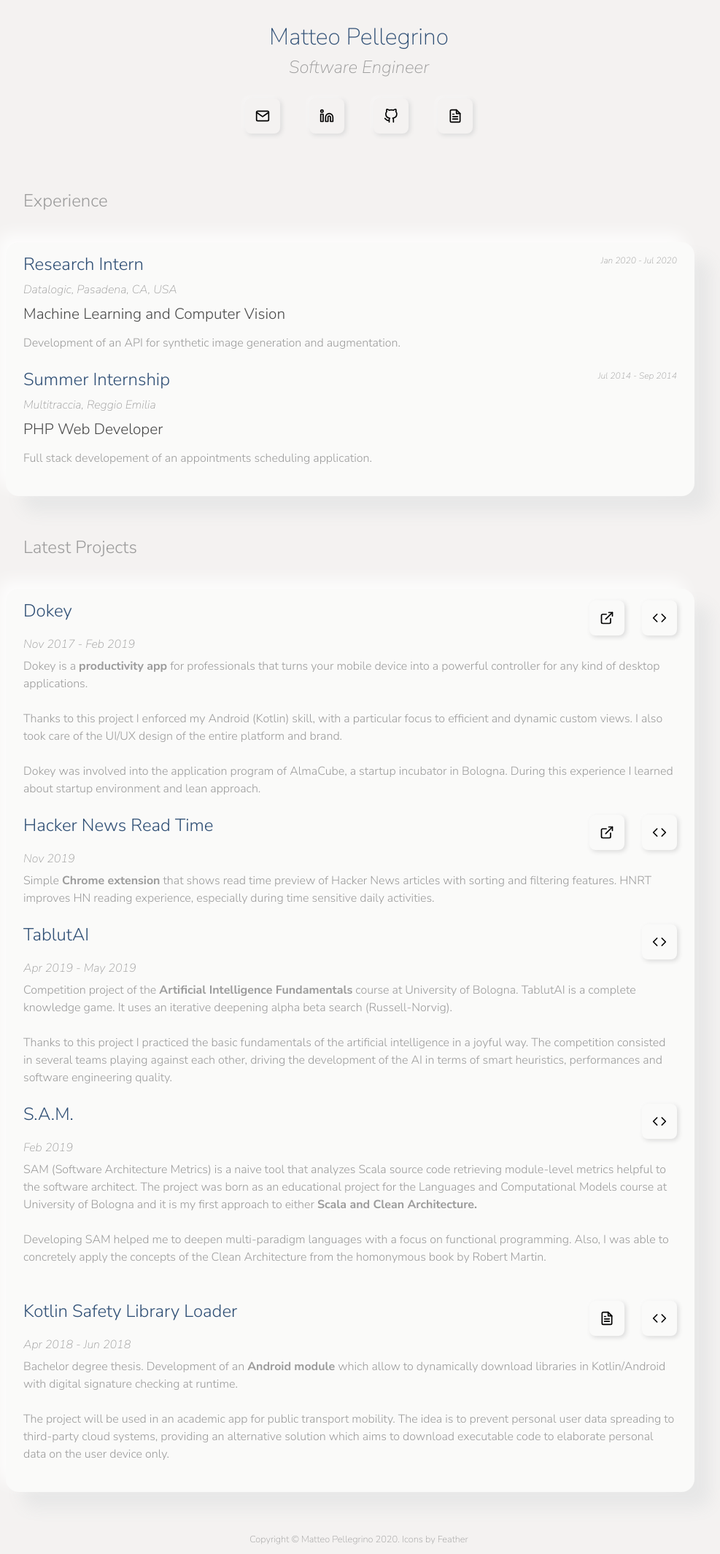
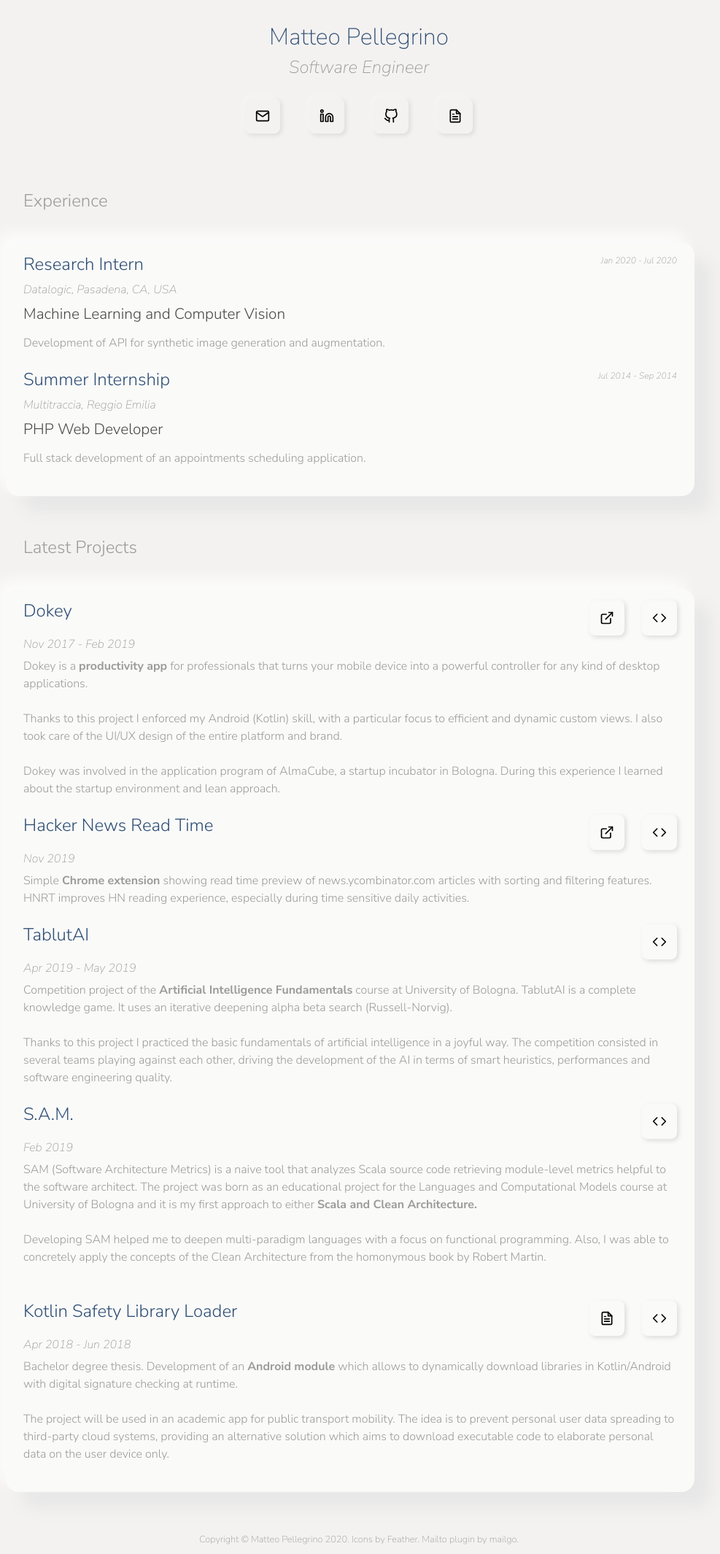
Before and after one commit to arabello/arabello.github.io, a Jekyll site: the page built from index.md, in a window 1280 px wide. Shown: the whole page at 73% size, without its empty margins (148-1135 px from the left). Built offline with Jekyll 4.4.1, drawn with Linux system fonts in a browser that asks for light colours; some of the changed lines change nothing that is shown.

Commit message:
Add mailgo plugin

```diff
--- a/_data/portfolio.yml
+++ b/_data/portfolio.yml
@@ -1,7 +1,6 @@
 contacts:
   - text: Email
     iconurl: /assets/images/mail.svg
-    href: 'mailto: matteo.pelle.pellegrino@gmail.com'
   - text: LinkedIn
     iconurl: /assets/images/linkedin.svg
     href: https://www.linkedin.com/in/mttpll
@@ -10,7 +9,7 @@
     href: https://github.com/arabello
   - text: Curriculum Vitae
     iconurl: /assets/images/file-text.svg
-    href: /res/
+    href: /res/Matteo Pellegrino CV.pdf
 sections:
   - title: Experience
     type: experience
@@ -19,12 +18,12 @@
         date: Jan 2020 - Jul 2020
         location: Datalogic, Pasadena, CA, USA
         short: Machine Learning and Computer Vision
-        desc: Development of an API for synthetic image generation and augmentation.
+        desc: Development of API for synthetic image generation and augmentation.
       - title: Summer Internship
         date: Jul 2014 - Sep 2014
         location: Multitraccia, Reggio Emilia
         short: PHP Web Developer
-        desc: Full stack developement of an appointments scheduling application.
+        desc: Full stack development of an appointments scheduling application.
   - title: Latest Projects
     type: projects
     items:
@@ -36,8 +35,8 @@
         Thanks to this project I enforced my Android (Kotlin) skill, with a particular focus to efficient and dynamic
         custom views. I also took care of the UI/UX design of the entire platform and brand.
         <br><br>
-        Dokey was involved into the application program of AlmaCube, a startup incubator in Bologna.
-        During this experience I learned about startup environment and lean approach.'
+        Dokey was involved in the application program of AlmaCube, a startup incubator in Bologna.
+        During this experience I learned about the startup environment and lean approach.'
         links:
           - text: Archived website
             iconurl: /assets/images/external-link.svg
@@ -47,7 +46,7 @@
             href: https://github.com/arabello/dokey-android
       - title: Hacker News Read Time
         date: Nov 2019
-        desc: 'Simple <b>Chrome extension</b> that shows read time preview of Hacker News articles with sorting
+        desc: 'Simple <b>Chrome extension</b> showing read time preview of news.ycombinator.com articles with sorting
         and filtering features. HNRT improves HN reading experience, especially during time sensitive daily activities.'
         links:
           - text: Chrome Web Store page
@@ -61,7 +60,7 @@
         desc: 'Competition project of the <b>Artificial Intelligence Fundamentals</b> course at University of Bologna.
         TablutAI is a complete knowledge game. It uses an iterative deepening alpha beta search (Russell-Norvig).
         <br><br>
-        Thanks to this project I practiced the basic fundamentals of the artificial intelligence in a joyful way.
+        Thanks to this project I practiced the basic fundamentals of artificial intelligence in a joyful way.
         The competition consisted in several teams playing against each other, driving the development of the AI in
         terms of smart heuristics, performances and software engineering quality.'
         links:
@@ -85,7 +84,7 @@
             href: https://github.com/arabello/sam
       - title: Kotlin Safety Library Loader
         date: Apr 2018 - Jun 2018
-        desc: 'Bachelor degree thesis. Development of an <b>Android module</b> which allow to dynamically download libraries in
+        desc: 'Bachelor degree thesis. Development of an <b>Android module</b> which allows to dynamically download libraries in
         Kotlin/Android with digital signature checking at runtime.
         <br><br>
         The project will be used in an academic app for public transport mobility. The idea is to prevent personal user
--- a/_includes/icon-btn.html
+++ b/_includes/icon-btn.html
@@ -1,3 +1,11 @@
+{% if include.href %}
 <a href="{{ include.href }}" class='btn d-flex justify-content-center align-middle'>
     <img src="{{ include.iconurl }}" class="">
 </a>
+{% else %}
+<a href="#mailgo" class='btn d-flex justify-content-center align-middle'
+data-address="matteo.pelle.pellegrino"
+data-domain="gmail.com">
+    <img src="{{ include.iconurl }}" class="">
+</a>
+{% endif %}
--- a/_layouts/default.html
+++ b/_layouts/default.html
@@ -17,7 +17,19 @@
     <link rel="shortcut icon" type="image/png" href="/favicon.png">
 
     <!-- JS -->
-    <script text="text/javascript" src="/assets/js/main.js"></script>
+    <script>
+        // this object must follow the MailgoConfig type
+        window.mailgoConfig = {
+            actions: {
+                yahoo: false,
+                gmail: false,
+                outlook: false,
+            },
+            showFooter: false
+        };
+    </script>
+
+    <script src="https://cdn.jsdelivr.net/npm/mailgo@0.9.17/dist/mailgo.min.js"></script>
     {% seo %}
 
   </head>
@@ -33,7 +45,9 @@
                 {% endfor %}
             </div>
             <div class='mx-auto footer'>Copyright &#169; Matteo Pellegrino 2020.
-                Icons by <a href="https://feathericons.com/">Feather</a></div>
+                Icons by <a href="https://feathericons.com/">Feather.</a>
+                Mailto plugin by <a href="https://mailgo.dev/">mailgo.</a>
+            </div>
         </div>
     </div>
   </body>
--- /dev/null
+++ b/_sass/mailgo_override.scss
@@ -0,0 +1,3 @@
+.m-modal .m-modal-content{
+    max-width: 100% !important;
+}
--- a/assets/css/style.scss
+++ b/assets/css/style.scss
@@ -4,3 +4,4 @@
 @import "main";
 @import "masthead";
 @import "section";
+@import "mailgo_override"
--- a/assets/js/main.js
+++ b/assets/js/main.js
@@ -1,30 +1,11 @@
 $(function(){
-    obfuscateEmail();
-    $(window).bind('hashchange', onURLChange);
+    let mailgoConfig = {
+        actions: {
+            yahoo: false,
+            gmail: false,
+            outlook: false,
+        }
+    };
+
+    mailgo(mailgoConfig);
 });
-
-function obfuscateEmail() {
-  var obfuscatedEmail = span = '';
-
-  email = $('.email').first().html();
-
-  for (var i = 0; i < email.length; ++i) {
-    span = '<span>' + email[i] + '</span>';
-    obfuscatedEmail += span;
-  }
-
-  $('.email').each(function(){
-      $(this).html(obfuscatedEmail);
-  });
-}
-
-function onURLChange(){
-    $(".side-link").each(function(index){
-        $(this).removeClass("primary-"+index);
-        $(".masthead-title").removeClass("primary-"+index);
-        if ($(this).attr("href") == window.location.hash){
-            $(this).addClass("primary-"+index);
-            $(".masthead-title").addClass("primary-"+index);
-        }
-    });
-}
```
Also changed, not shown: 1 other file.
